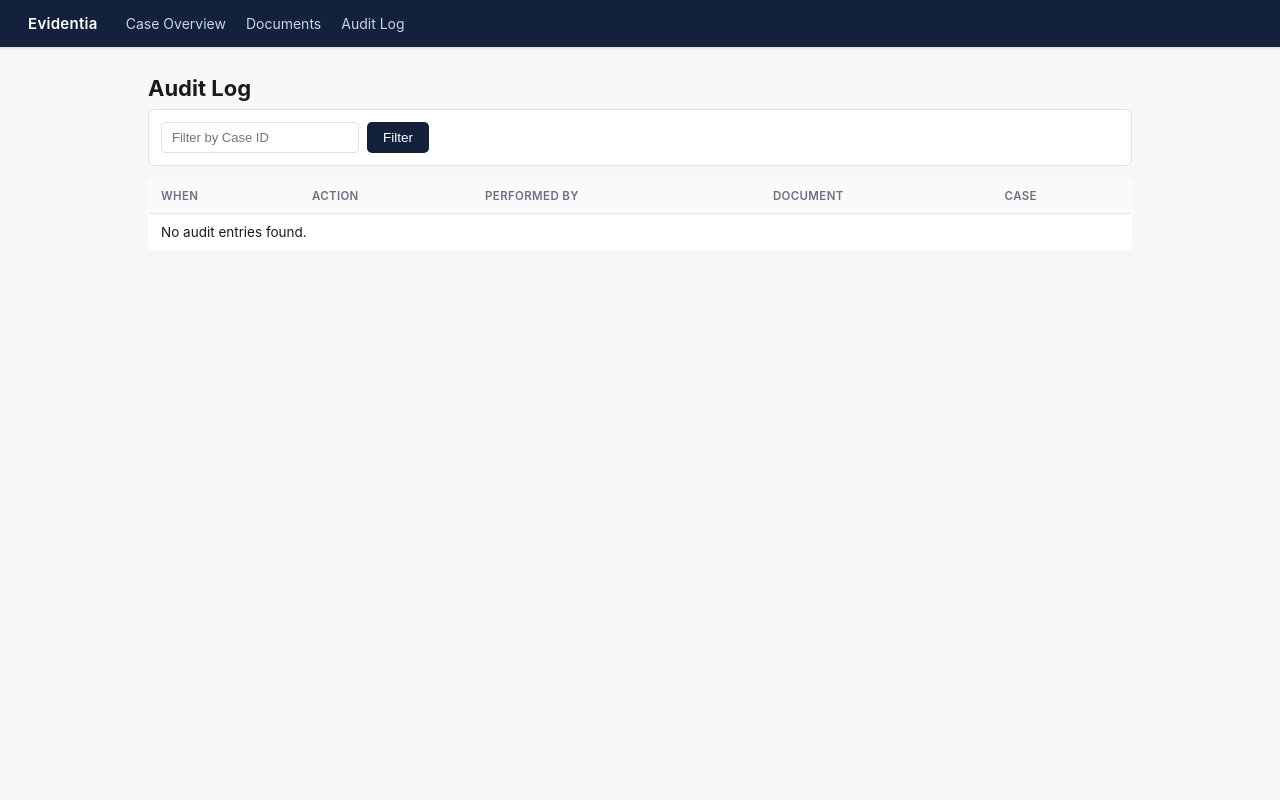
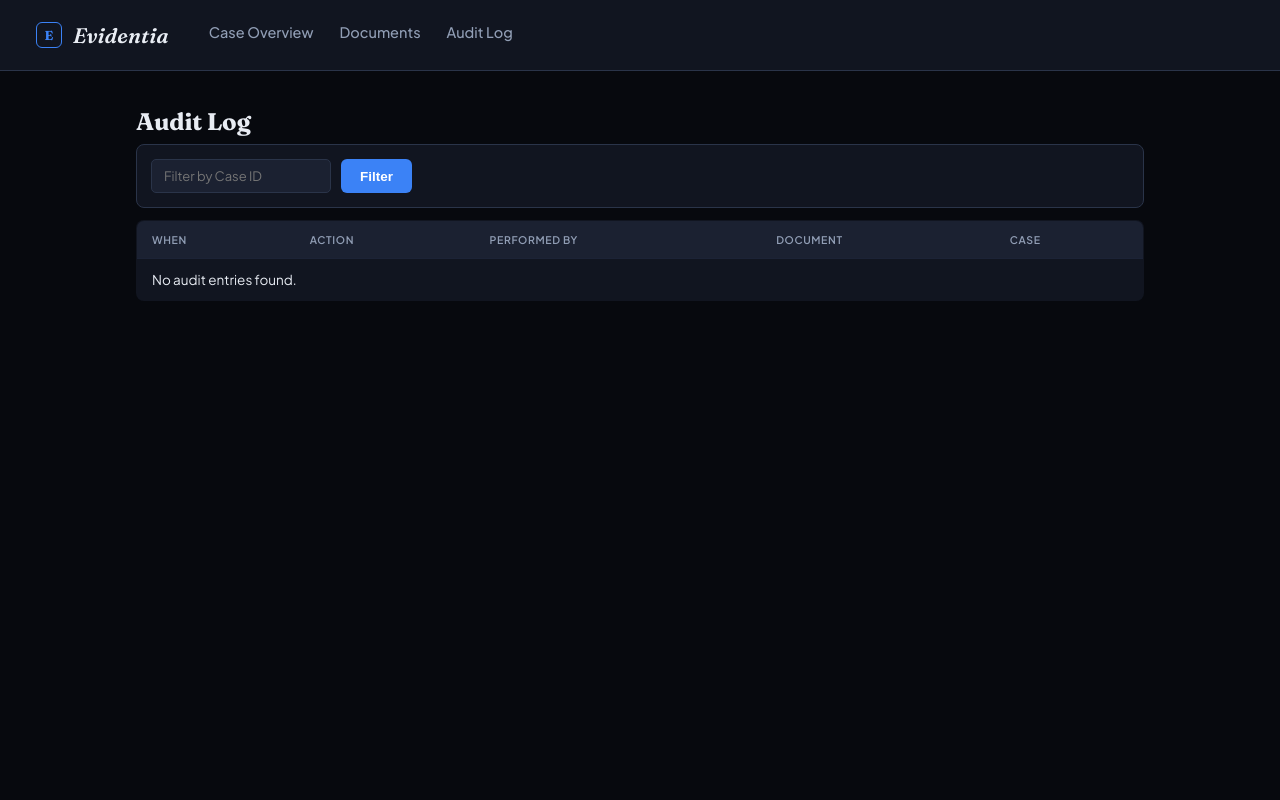
Before and after one commit to suryaanshs007/Evidentia, a Django app: template django-service/dashboard/templates/dashboard/audit_log.html in a window 1280 px wide. Run offline with Django 5.2, Linux system fonts and the light colour scheme; the template is opened without the code that fills it, so the values that code supplies are empty.

Commit message:
Re-desgin frontend and dashboard+login page
This is a major UI redesign of the frontend, i used the "taste"
claude skill to create a major re-design, dark mode by default,
material one color palette, nicer more modern font and buttons, larger
nav bar. Hopefully it looks nicer, the README img was also updated.

```diff
--- a/django-service/dashboard/templates/dashboard/base.html
+++ b/django-service/dashboard/templates/dashboard/base.html
@@ -3,102 +3,157 @@
 <head>
     <meta charset="UTF-8">
     <title>{% block title %}Evidentia - Reporting Dashboard{% endblock %}</title>
+    <link rel="preconnect" href="https://fonts.googleapis.com">
+    <link rel="preconnect" href="https://fonts.gstatic.com" crossorigin>
+    <link href="https://fonts.googleapis.com/css2?family=Fraunces:ital,wght@0,600;0,700;1,600&family=Plus+Jakarta+Sans:wght@400;500;600&display=swap" rel="stylesheet">
     <style>
         :root {
-            --navy: #14213d;
-            --navy-light: #1f2f52;
+            --bg: #07090e;
+            --surface: #111520;
+            --surface-2: #1b2131;
+            --border: #2a3449;
+            --border-soft: #1c2336;
+            --ink: #e8ecf3;
+            --muted: #919eb5;
             --accent: #3b82f6;
-            --border: #e2e2e2;
-            --bg: #f7f7f8;
-            --text: #1a1a1a;
-            --text-muted: #6b7280;
+            --accent-hover: #2563eb;
+            --accent-ink: #ffffff;
+            --danger: #ef4444;
+            --danger-hover: #dc2626;
+            --danger-dim: rgba(239, 68, 68, 0.15);
+            --success: #10b981;
+            --success-dim: rgba(16, 185, 129, 0.15);
+            --warning: #f59e0b;
+            --warning-dim: rgba(245, 158, 11, 0.15);
+            --font-display: "Fraunces", serif;
+            --font-body: "Plus Jakarta Sans", sans-serif;
         }
         * { box-sizing: border-box; }
+        ::selection { background: var(--accent); color: var(--accent-ink); }
         body {
-            font-family: -apple-system, BlinkMacSystemFont, "Segoe UI", Roboto, sans-serif;
+            font-family: var(--font-body);
             margin: 0; padding: 0;
-            color: var(--text);
+            color: var(--ink);
             background: var(--bg);
+            min-height: 100vh;
         }
         nav {
-            background: var(--navy);
-            padding: 14px 28px;
+            background: var(--surface);
+            border-bottom: 1px solid var(--border);
+            padding: 22px 36px;
             display: flex;
             align-items: center;
-            box-shadow: 0 1px 3px rgba(0,0,0,0.15);
         }
         nav .brand {
-            color: #fff; font-weight: 600; font-size: 15px;
-            margin-right: 28px; letter-spacing: 0.02em;
+            display: flex; align-items: center; gap: 11px;
+            margin-right: 40px;
+        }
+        nav .brand .mark {
+            width: 26px; height: 26px; flex-shrink: 0;
+            border: 1.5px solid var(--accent);
+            border-radius: 6px;
+            display: flex; align-items: center; justify-content: center;
+            font-family: var(--font-display);
+            font-weight: 700; font-size: 13px;
+            color: var(--accent);
+        }
+        nav .brand .word {
+            font-family: var(--font-display);
+            font-style: italic;
+            font-weight: 600;
+            color: var(--ink);
+            font-size: 21px;
+            letter-spacing: 0.01em;
         }
         nav a {
-            color: #cbd5e1; text-decoration: none; margin-right: 20px;
-            font-size: 14px; transition: color 0.15s ease;
+            color: var(--muted); text-decoration: none; margin-right: 26px;
+            font-size: 14.5px; font-weight: 500;
+            padding-bottom: 4px;
+            border-bottom: 2px solid transparent;
+            transition: color 0.15s ease, border-color 0.15s ease;
         }
-        nav a:hover { color: #fff; }
-        .nav-right { margin-left: auto; font-size: 13px; color: #cbd5e1; display: flex; align-items: center; gap: 12px; }
-        .nav-right a { margin: 0; color: #fff; border: 1px solid rgba(255,255,255,0.3); padding: 4px 10px; border-radius: 4px; }
-        .nav-right a:hover { background: rgba(255,255,255,0.1); }
+        nav a:hover { color: var(--ink); text-decoration: none; border-bottom-color: var(--accent); }
+        .nav-right { margin-left: auto; font-size: 13.5px; color: var(--muted); display: flex; align-items: center; gap: 14px; }
+        .nav-right a {
+            margin: 0; color: var(--ink); border: 1px solid var(--border); padding: 6px 13px;
+            border-radius: 6px; transition: background 0.15s ease, border-color 0.15s ease;
+        }
+        .nav-right a:hover { background: var(--surface-2); border-color: var(--accent); }
 
-        .container { padding: 28px; max-width: 1040px; margin: 0 auto; }
+        .container { padding: 36px; max-width: 1080px; margin: 0 auto; }
 
-        h1 { font-size: 22px; margin: 0 0 4px 0; }
-        h2 { font-size: 17px; margin-top: 32px; }
+        h1 { font-family: var(--font-display); font-weight: 700; font-size: 24px; margin: 0 0 4px 0; letter-spacing: -0.01em; }
+        h2 { font-family: var(--font-body); font-size: 13px; font-weight: 600; margin-top: 38px; color: var(--muted); text-transform: uppercase; letter-spacing: 0.06em; }
 
-        .page-header { display: flex; align-items: center; justify-content: space-between; margin-bottom: 16px; }
+        .page-header { display: flex; align-items: center; justify-content: space-between; margin-bottom: 18px; }
 
         table {
             border-collapse: collapse; width: 100%; margin-top: 12px;
-            background: #fff; border: 1px solid var(--border); border-radius: 6px; overflow: hidden;
+            background: var(--surface); border: 1px solid var(--border); border-radius: 8px; overflow: hidden;
         }
-        th, td { text-align: left; padding: 10px 12px; border-bottom: 1px solid var(--border); font-size: 13.5px; }
-        th { background: #fafafa; font-weight: 600; color: var(--text-muted); text-transform: uppercase; font-size: 11.5px; letter-spacing: 0.03em; }
+        th, td { text-align: left; padding: 12px 15px; border-bottom: 1px solid var(--border-soft); font-size: 13.5px; }
+        th { background: var(--surface-2); font-weight: 600; color: var(--muted); text-transform: uppercase; font-size: 10.5px; letter-spacing: 0.06em; }
         tr:last-child td { border-bottom: none; }
-        tr:hover td { background: #fafbff; }
-        td.actions a { margin-right: 12px; font-size: 13px; }
-        a.danger-link { color: #dc2626; }
+        tr td { transition: background 0.15s ease, box-shadow 0.15s ease; }
+        tr:hover td { background: var(--surface-2); box-shadow: inset 2px 0 0 var(--accent); }
+        td.actions a { margin-right: 15px; font-size: 13px; }
+        a.danger-link { color: var(--danger); }
         a.danger-link:hover { text-decoration: underline; }
         a { color: var(--accent); text-decoration: none; }
         a:hover { text-decoration: underline; }
 
-        .badge { display: inline-block; padding: 2px 10px; border-radius: 10px; font-size: 11.5px; font-weight: 600; }
-        .badge-open { background: #fde68a; color: #713f12; }
-        .badge-closed { background: #d1fae5; color: #065f46; }
+        .badge { display: inline-block; padding: 3px 11px; border-radius: 4px; font-size: 11px; font-weight: 600; letter-spacing: 0.02em; }
+        .badge-open { background: var(--warning-dim); color: var(--warning); }
+        .badge-closed { background: var(--success-dim); color: var(--success); }
 
-        .stub-notice { background: #fef3c7; border: 1px solid #f59e0b; padding: 10px 14px; font-size: 13px; margin-bottom: 16px; border-radius: 4px; }
-        .restricted-notice { background: #fee2e2; border: 1px solid #dc2626; padding: 10px 14px; font-size: 13px; margin-bottom: 16px; border-radius: 4px; }
-        .message-success { background: #dcfce7; border: 1px solid #16a34a; padding: 10px 14px; font-size: 13px; margin-bottom: 16px; border-radius: 4px; }
-        .message-error { background: #fee2e2; border: 1px solid #dc2626; padding: 10px 14px; font-size: 13px; margin-bottom: 16px; border-radius: 4px; }
-        .message-warning { background: #fef3c7; border: 1px solid #f59e0b; padding: 10px 14px; font-size: 13px; margin-bottom: 16px; border-radius: 4px; }
-        .filters { background: #fff; border: 1px solid var(--border); border-radius: 6px; padding: 12px; margin-top: 8px; display: flex; gap: 8px; flex-wrap: wrap; }
+        .stub-notice { background: var(--warning-dim); border: 1px solid rgba(245, 158, 11, 0.3); color: var(--warning); padding: 12px 15px; font-size: 13px; margin-bottom: 18px; border-radius: 6px; }
+        .restricted-notice { background: var(--danger-dim); border: 1px solid rgba(239, 68, 68, 0.3); color: var(--danger); padding: 12px 15px; font-size: 13px; margin-bottom: 18px; border-radius: 6px; }
+        .message-success { background: var(--success-dim); border: 1px solid rgba(16, 185, 129, 0.3); color: var(--success); padding: 12px 15px; font-size: 13px; margin-bottom: 18px; border-radius: 6px; }
+        .message-error { background: var(--danger-dim); border: 1px solid rgba(239, 68, 68, 0.3); color: var(--danger); padding: 12px 15px; font-size: 13px; margin-bottom: 18px; border-radius: 6px; }
+        .message-warning { background: var(--warning-dim); border: 1px solid rgba(245, 158, 11, 0.3); color: var(--warning); padding: 12px 15px; font-size: 13px; margin-bottom: 18px; border-radius: 6px; }
+
+        .filters { background: var(--surface); border: 1px solid var(--border); border-radius: 8px; padding: 14px; margin-top: 8px; display: flex; gap: 10px; flex-wrap: wrap; }
         .filters input, .filters select {
-            padding: 7px 10px; font-size: 13px; border: 1px solid var(--border); border-radius: 4px;
+            padding: 8px 12px; font-size: 13px; border: 1px solid var(--border); border-radius: 5px;
+            background: var(--surface-2); color: var(--ink); font-family: var(--font-body);
+            transition: border-color 0.15s ease;
         }
+        .filters input:focus, .filters select:focus { outline: none; border-color: var(--accent); }
         .filters button {
-            padding: 7px 14px; font-size: 13px; border: none; border-radius: 4px;
-            background: var(--navy); color: #fff; cursor: pointer;
+            padding: 8px 17px; font-size: 13px; font-weight: 600; border: none; border-radius: 5px;
+            background: var(--accent); color: var(--accent-ink); cursor: pointer;
+            transition: background 0.15s ease;
         }
-        .filters button:hover { background: var(--navy-light); }
+        .filters button:hover { background: var(--accent-hover); }
 
         .button, button[type="submit"] {
-            display: inline-block; padding: 8px 16px; font-size: 13.5px;
-            background: var(--navy); color: #fff; border: none; border-radius: 5px;
+            display: inline-block; padding: 9px 19px; font-size: 13.5px; font-weight: 600;
+            background: var(--accent); color: var(--accent-ink); border: none; border-radius: 6px;
             cursor: pointer; text-decoration: none;
+            transition: background 0.15s ease;
         }
-        .button:hover, button[type="submit"]:hover { background: var(--navy-light); text-decoration: none; }
-        button.danger { background: #dc2626; }
-        button.danger:hover { background: #b91c1c; }
+        .button:hover, button[type="submit"]:hover { background: var(--accent-hover); text-decoration: none; }
+        button.danger { background: var(--danger); color: #ffffff; }
+        button.danger:hover { background: var(--danger-hover); }
 
-        .edit-form { background: #fff; border: 1px solid var(--border); border-radius: 6px; padding: 20px; max-width: 420px; margin-top: 12px; }
-        .edit-form label { display: block; font-size: 12.5px; font-weight: 600; color: var(--text-muted); margin: 12px 0 4px; text-transform: uppercase; letter-spacing: 0.02em; }
+        .edit-form { background: var(--surface); border: 1px solid var(--border); border-top: 2px solid var(--accent); border-radius: 8px; padding: 24px; max-width: 420px; margin-top: 14px; }
+        .edit-form label { display: block; font-size: 11px; font-weight: 600; color: var(--muted); margin: 15px 0 5px; text-transform: uppercase; letter-spacing: 0.05em; }
         .edit-form label:first-child { margin-top: 0; }
-        .edit-form input, .edit-form select { width: 100%; padding: 8px 10px; font-size: 14px; border: 1px solid var(--border); border-radius: 4px; }
-        .edit-form button { margin-top: 20px; }
+        .edit-form input, .edit-form select {
+            width: 100%; padding: 9px 12px; font-size: 14px; border: 1px solid var(--border); border-radius: 5px;
+            background: var(--surface-2); color: var(--ink); font-family: var(--font-body);
+            transition: border-color 0.15s ease;
+        }
+        .edit-form input:focus, .edit-form select:focus { outline: none; border-color: var(--accent); }
+        .edit-form button { margin-top: 22px; }
     </style>
 </head>
 <body>
 <nav>
-        <span class="brand">Evidentia</span>
+    <div class="brand">
+        <span class="mark">E</span>
+        <span class="word">Evidentia</span>
+    </div>
     <a href="{% url 'dashboard:index' %}">Case Overview</a>
     <a href="{% url 'dashboard:document_list' %}">Documents</a>
     <a href="{% url 'dashboard:audit_log' %}">Audit Log</a>
```
Also changed, not shown: django-service/dashboard/templates/dashboard/login.html (+68 -7 lines), images/adminlandingpage.png. Lines whose indentation alone changed are shown as unchanged.
